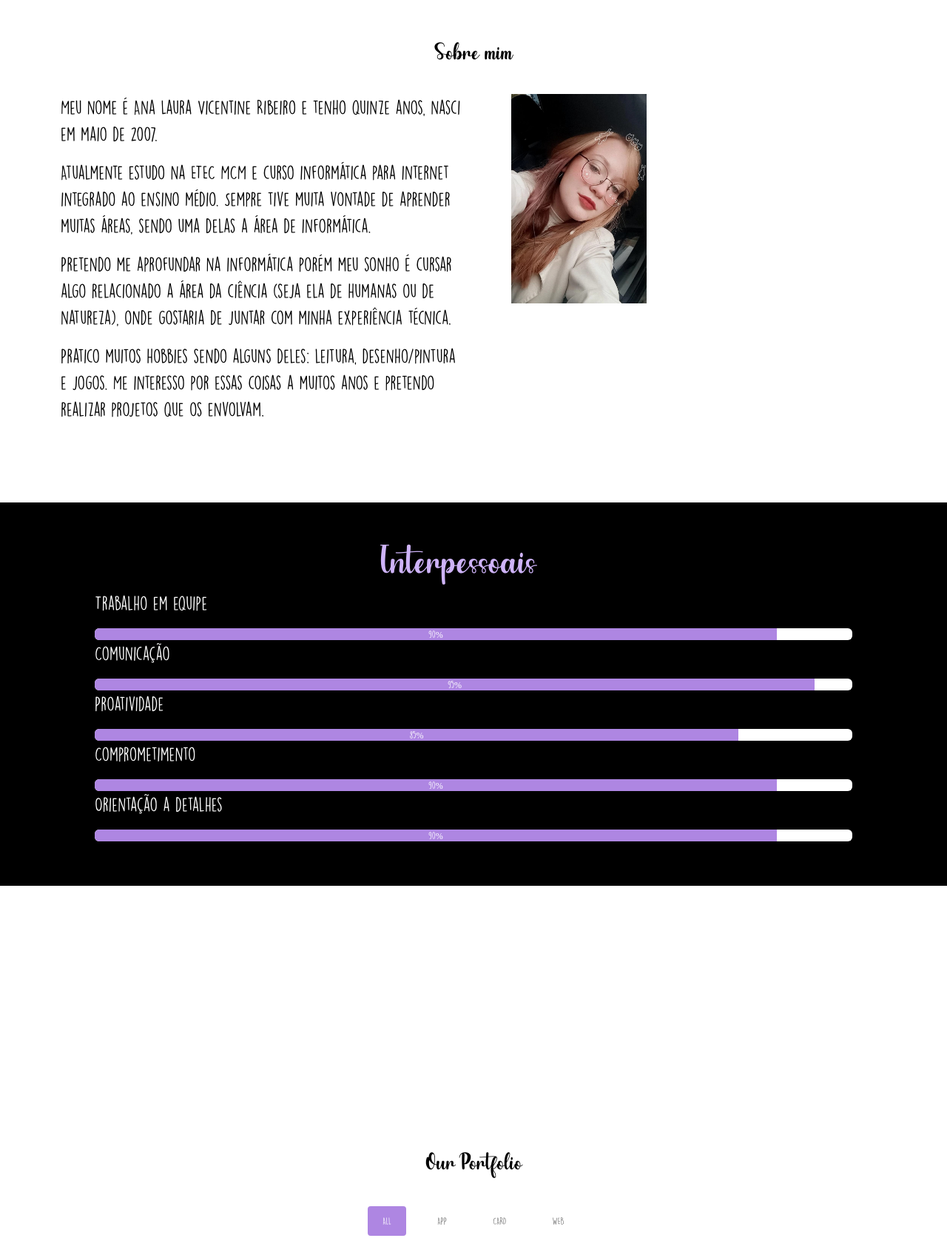
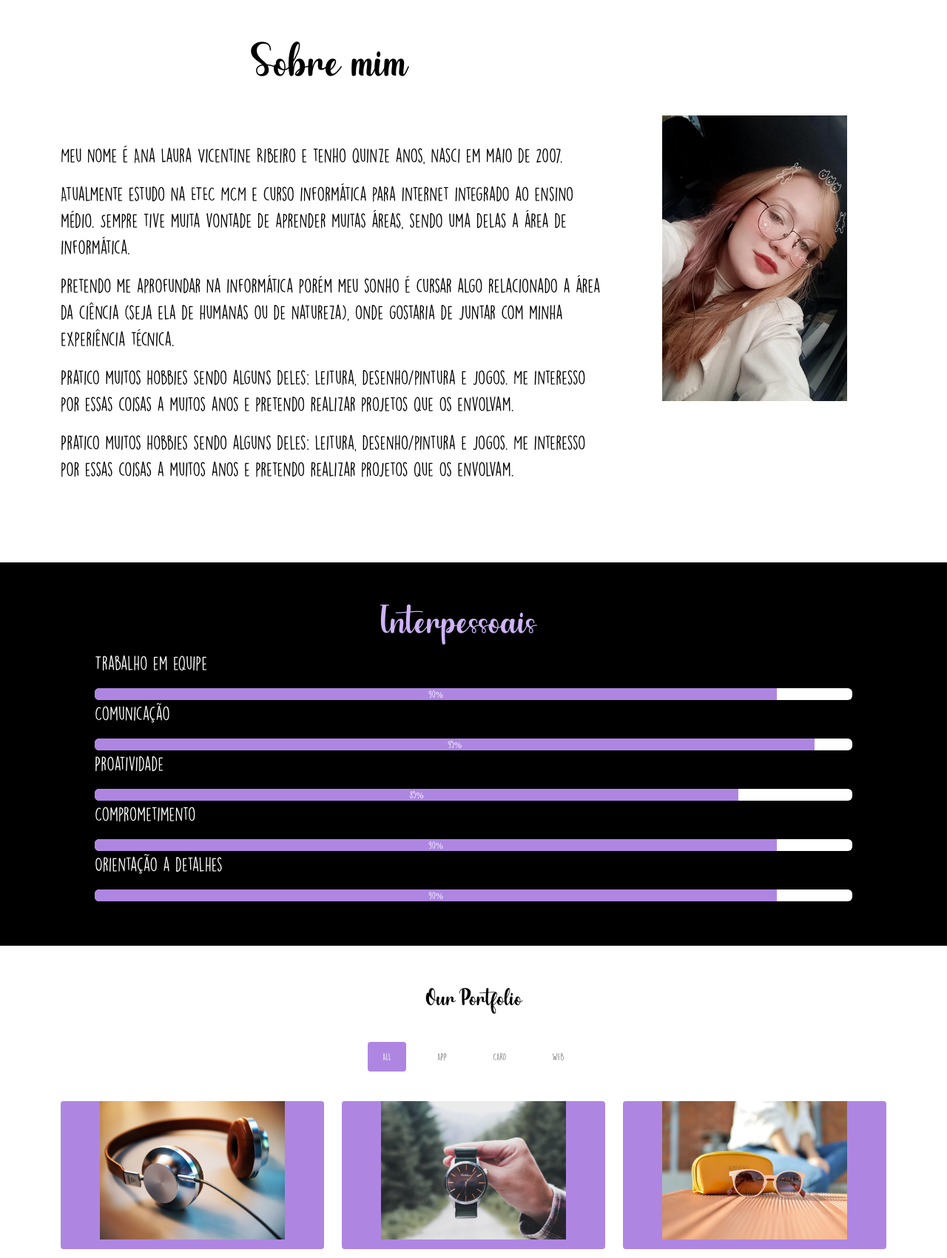
Before and after one commit to anavicentine/curriculo_ana, a plain HTML site: page index.html in a window 1280 px wide. Shown: the part 920-2620 px from the top of the page at 74% size. Drawn offline with Linux system fonts and the light colour scheme; a script that the page names is missing.

Commit message:
Add files via upload

```diff
--- a/index.html
+++ b/index.html
@@ -78,14 +78,15 @@
       <div class="container">
 
         <div class="section-title">
-          <h2>Sobre mim</h2>
+          <h1>Sobre mim</h1>
         </div>
 
         <div class="row">
-          <div class="col-lg-3 col-md-3 order-1 order-lg-2">
+          <div class="col-md-4 order-1 order-lg-2">
             <img src="assets/img/WhatsApp Image 2022-11-04 at 08.34.31.jpeg" class="img-fluid" alt="">
           </div>
-          <div class="col-lg-6 pt-4 pt-lg-0 order-2 order-lg-1">
+          <div class="col-md-8 pt-4 pt-lg-0 order-2 order-lg-1">
+            <div class="mim">
               <p>
                 Meu nome é Ana Laura Vicentine Ribeiro e tenho quinze anos, nasci em maio de 2007.
               </p>
@@ -98,6 +99,10 @@
               <p>
                 Pratico muitos hobbies sendo alguns deles: leitura, desenho/pintura e jogos. Me interesso por essas coisas a muitos anos e pretendo realizar projetos que os envolvam.
               </p>
+              <p>
+                Pratico muitos hobbies sendo alguns deles: leitura, desenho/pintura e jogos. Me interesso por essas coisas a muitos anos e pretendo realizar projetos que os envolvam.
+              </p>
+            </div>
           </div>
         </div>
 
@@ -137,19 +142,6 @@
         </div>
 
   </section><!-- End Services Section -->
-
-    <!-- ======= Call To Action Section ======= -->
-    <section class="call-to-action">
-      <div class="container">
-
-        <div class="text-center">
-          <h3>Call To Action</h3>
-          <p> Duis aute irure dolor in reprehenderit in voluptate velit esse cillum dolore eu fugiat nulla pariatur. Excepteur sint occaecat cupidatat non proident, sunt in culpa qui officia deserunt mollit anim id est laborum.</p>
-          <a class="cta-btn" href="#">Call To Action</a>
-        </div>
-
-      </div>
-    </section><!-- End Call To Action Section -->
 
     <!-- ======= Our Portfolio Section ======= -->
     <section id="portfolio" class="portfolio">
```
Lines whose indentation alone changed are shown as unchanged.
